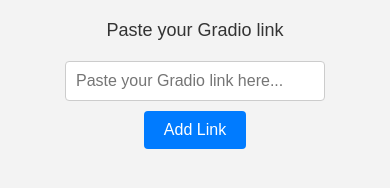
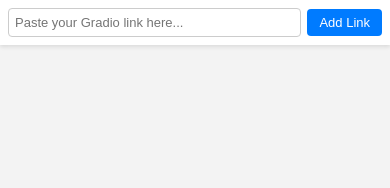
Before and after one commit to daneyzp/Colab-gradio-preview, a plain HTML site: page index.html in a window 390 px wide. Drawn offline with Linux system fonts and the light colour scheme.

Commit message:
Update index.html

```diff
--- a/index.html
+++ b/index.html
@@ -7,53 +7,73 @@
   body {
     font-family: Arial, sans-serif;
     background: #f3f3f3;
+    margin: 0;
     padding: 0;
-      margin: 0;
-      text-align: center;
   }
+
   .link-box {
-      margin: 20px;
     display: flex;
     justify-content: center;
     align-items: center;
-      flex-wrap: wrap;
+    flex-wrap: nowrap;
     gap: 10px;
+    padding: 10px;
+    background: #ffffff;
+    box-shadow: 0 2px 4px rgba(0,0,0,0.1);
+    position: sticky;
+    top: 0;
+    z-index: 1000;
   }
-    p.instruction {
-      color: #333;
-      font-size: 18px;
-      margin-top: 20px;
-    }
+
   input[type="text"] {
-      width: 60%;
-      min-width: 260px;
-      padding: 10px;
-      font-size: 16px;
+    width: 100%;
+    max-width: 400px;
+    padding: 8px;
+    font-size: 14px;
     border: 1px solid #ccc;
     border-radius: 4px;
     box-sizing: border-box;
+    flex-grow: 1;
   }
+
   button {
-      padding: 10px 20px;
-      font-size: 16px;
+    padding: 8px 16px;
+    font-size: 14px;
     background-color: #007bff;
     color: white;
     border: none;
     border-radius: 4px;
     cursor: pointer;
+    white-space: nowrap;
   }
+
   iframe {
     width: 100%;
     height: 700px;
     border: none;
     display: none;
   }
+
+  @media (max-width: 480px) {
+    .link-box {
+      flex-direction: row;
+      gap: 6px;
+      padding: 8px;
+    }
+
+    input[type="text"] {
+      font-size: 13px;
+      padding: 6px;
+    }
+
+    button {
+      font-size: 13px;
+      padding: 6px 12px;
+    }
+  }
 </style>
 </head>
 <body>
-
-  <p class="instruction">Paste your Gradio link</p>
-
   <div class="link-box">
     <input type="text" id="gradioLink" placeholder="Paste your Gradio link here..." />
     <button id="toggleButton" onclick="toggleLink()">Add Link</button>
```
Lines whose indentation alone changed are shown as unchanged.
